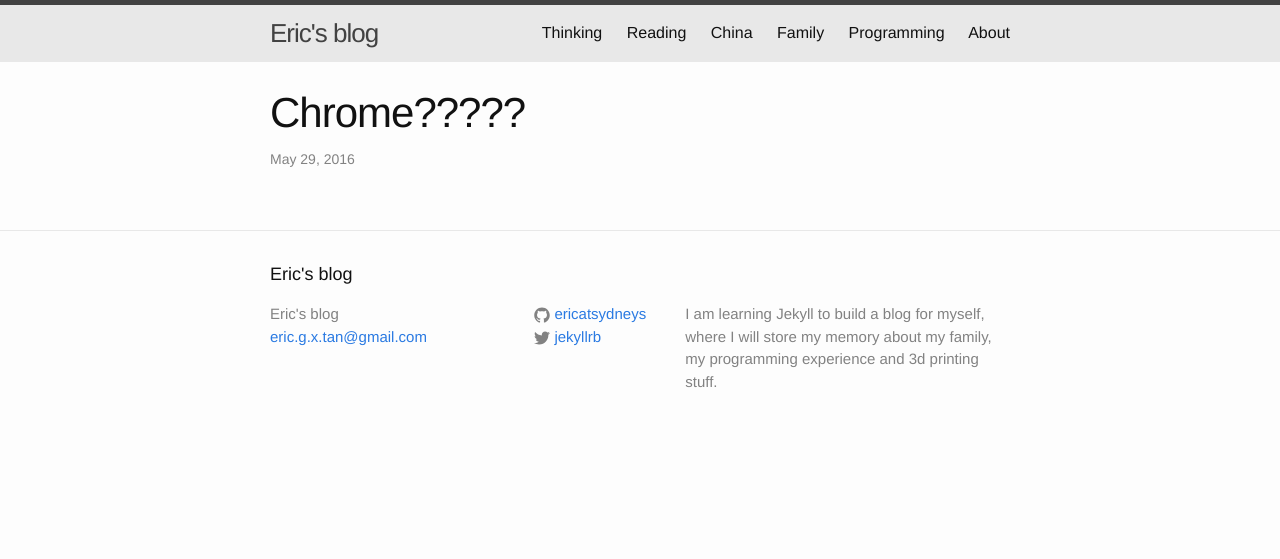
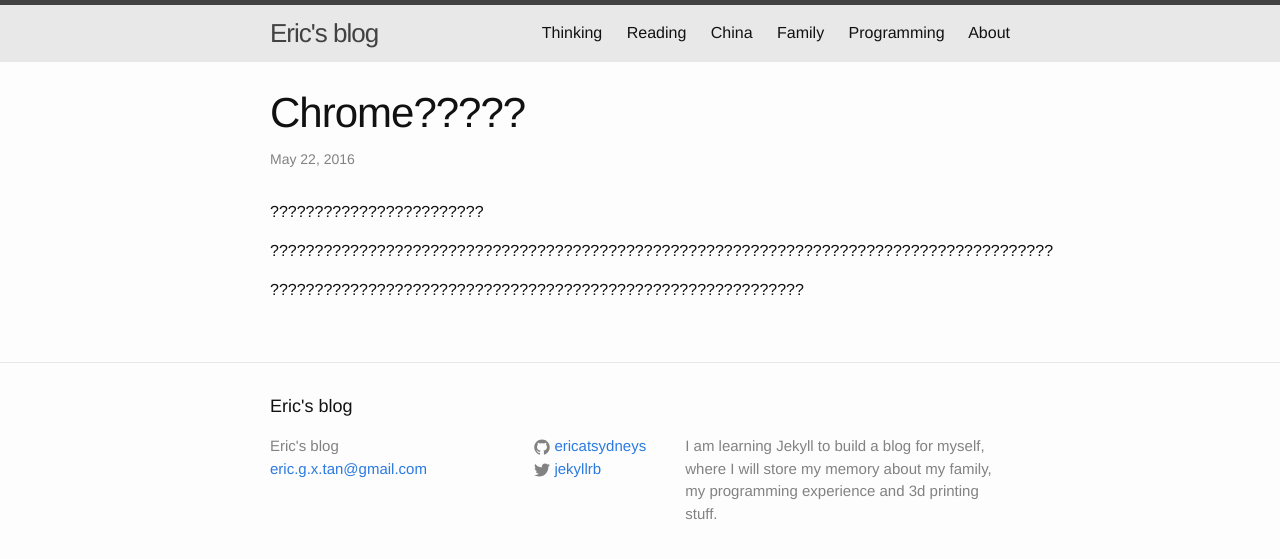
Before and after one commit to ericatsydney/ericatsydney.github.io, a Jekyll site: the page built from _posts/2016-05-30-chrome-dev-tool.markdown, in a window 1280 px wide. Shown: the top 559 px of the page. Built offline with Jekyll 4.4.1, drawn with Linux system fonts in a browser that asks for light colours; some of the changed lines change nothing that is shown.

Commit message:
Fix utf problem.

```diff
--- a/_posts/2016-05-30-chrome-dev-tool.markdown
+++ b/_posts/2016-05-30-chrome-dev-tool.markdown
@@ -1,6 +1,12 @@
 ---
 layout: post
 title:  "Chrome?????"
-date:   2016-05-30 6:05:52 +1000
-categories: Programming
+date:   2016-05-23 7:05:52 +1000
+categories: Thinking
 ---
+
+????????????????????????
+
+????????????????????????????????????????????????????????????????????????????????????????
+
+????????????????????????????????????????????????????????????
```
